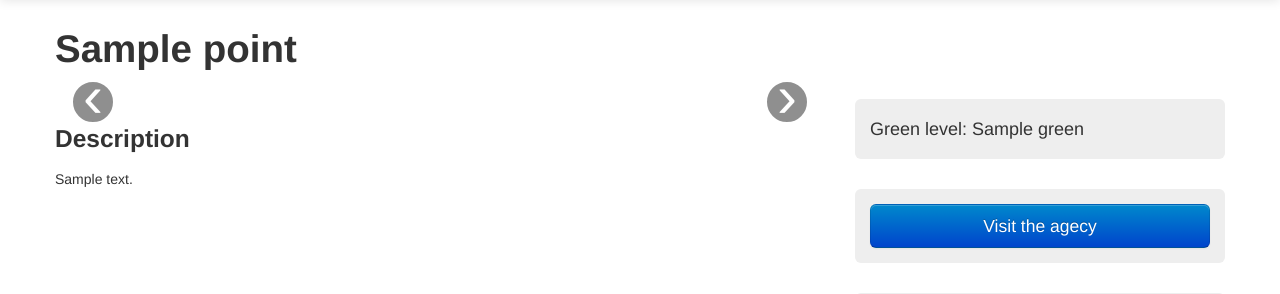
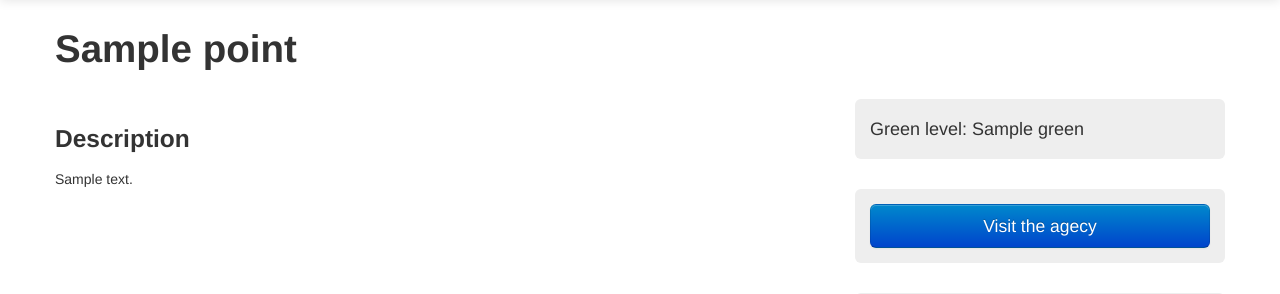
Before and after one commit to koalalorenzo/dhouse, a Flask app: template templates/point.html in a window 1280 px wide. Shown: the part 41-335 px from the top of the page. Run offline with Flask 2, Linux system fonts and the light colour scheme; the template is opened without the code that fills it: most values are stand-ins (such as "Sample title", 1, 10 or a date in 2020); grey boxes marked "Sample" are stand-in pictures; parts of the project's set-up code (start-up, migrations or seed data) failed here and were passed over; some libraries are stand-ins or nearby versions.

Commit message:
Removed controls on carousel in Point view because bugged.

```diff
--- a/templates/point.html
+++ b/templates/point.html
@@ -19,10 +19,6 @@
                     </div>
                 {% endfor %}
                 </div>
-
-                <!-- Carousel nav -->
-                <a class="carousel-control left" href="#point-carousel" data-slide="prev">&lsaquo;</a>
-                <a class="carousel-control right" href="#point-carousel" data-slide="next">&rsaquo;</a>
             </div>
             <script type="text/javascript">
                 $(function(){
```
